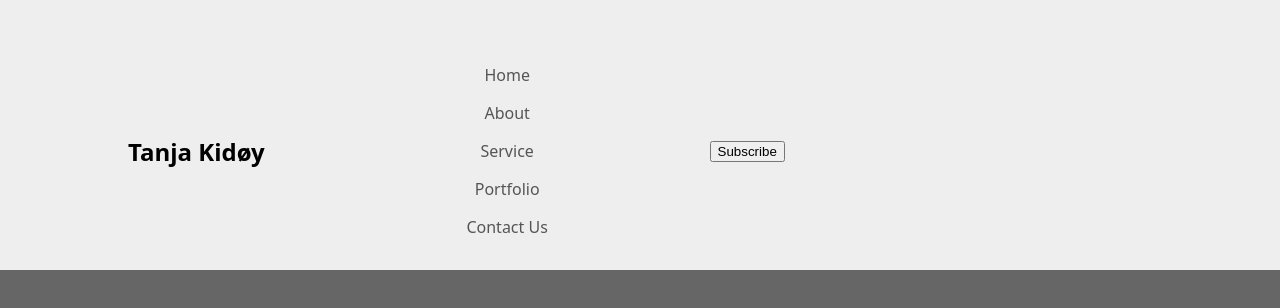
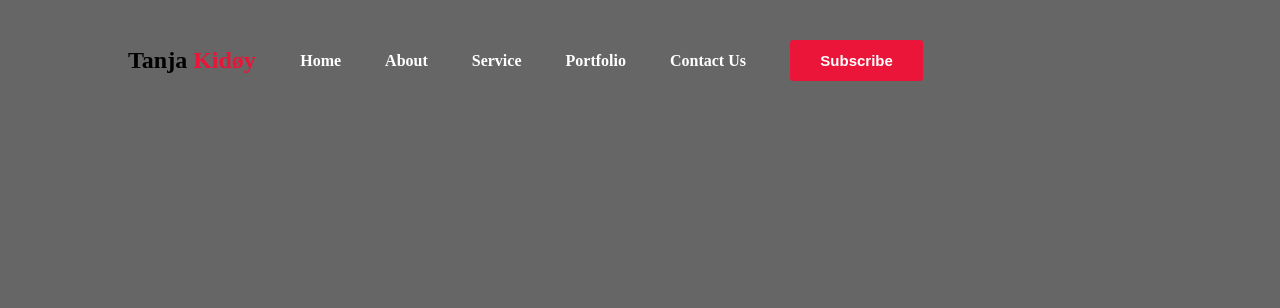
Before and after one commit to Tanjakidoy/My-Navbar-Template, a website: page index.html in a window 1280 px wide. Drawn offline with Linux system fonts and the light colour scheme.

Commit message:
After Lesson

```diff
--- a/index.html
+++ b/index.html
@@ -10,7 +10,7 @@
   <body>
     <div class="hero">
         <nav>
-          <h2 class="Logo">Tanja Kidøy</h2>
+          <h2 class="Logo">Tanja<span> Kidøy</span></h2>
           <ul>
           <li><a href="#">Home</a></li>
           <li><a href="#">About</a></li>
--- a/styles.css
+++ b/styles.css
@@ -1,41 +1,7 @@
 * {
   box-sizing: border-box;
-}
-
-body {
   margin: 0;
-  font-family: system-ui, sans-serif;
-  color: black;
-  background-color: white;
-}
-
-nav {
-  display: flex;
-  flex-wrap: wrap;
-  align-items: center;
-  justify-content: center;
-  padding: 0.5rem;
-  gap: 0.5rem;
-  background-color: #eee;
-}
-
-nav a {
-  display: inline-block;
-  min-width: 9rem;
-  padding: 0.5rem;
-  border-radius: 0.2rem;
-  text-align: center;
-  text-decoration: none;
-  color: #555;
-}
-
-nav a[aria-current='page'] {
-  color: #000;
-  background-color: #d4d4d4;
-}
-
-main {
-  padding: 1rem;
+  padding: 0;
 }
 
 h1 {
@@ -59,6 +25,41 @@ nav {
   padding-left: 10%;
   padding-right: 10%;
 }
-ul {
+nav ul li{
   list-style-type: none;
+  display: inline-block;
+  padding: 10px 20px;
 }
+
+nav ul li a{
+  color: white;
+  text-decoration: none;
+  font-weight: bold;
+}
+
+nav ul li a:hover{
+  color: #ea1538;
+  transition: .3s;
+}
+
+button{
+  border: none;
+  background: #ea1538;
+  padding: 12px 30px;
+  border-radius: 3px;
+  color: white;
+  font-weight: bold;
+  font-size: 15px;
+  transition: .4s;
+}
+button:hover{
+  transform: scale(1.3);
+  cursor: pointer;
+}
+.logo {
+color: white
+}
+
+span {
+  color: #ea1538;
+}
```
